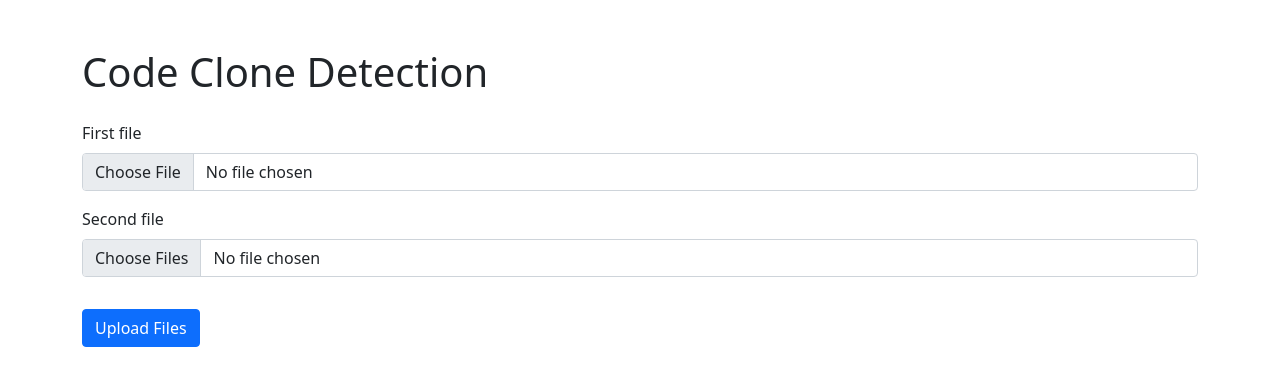
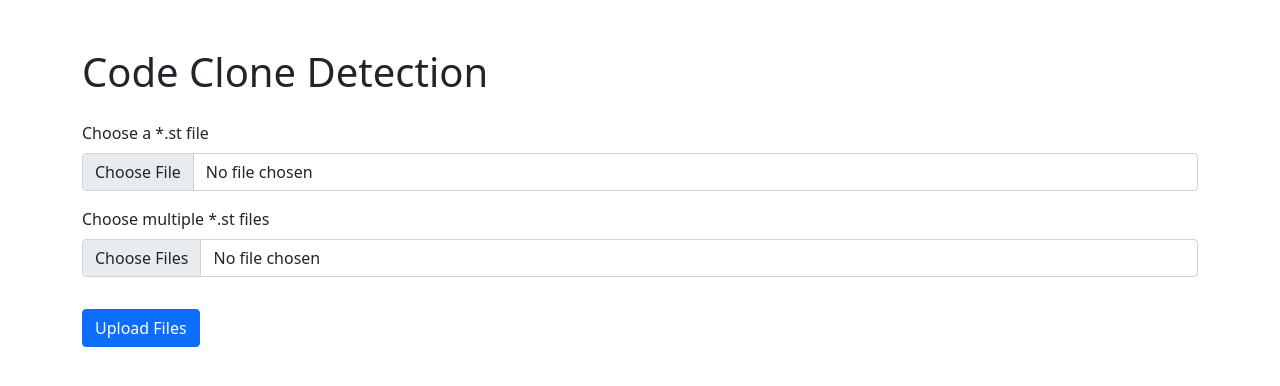
Before and after one commit to NMO13/structured-text-clone-detection, a Flask app: page /upload/ in a window 1280 px wide. Shown: the top 386 px of the page. Run offline with Flask 2, Linux system fonts and the light colour scheme; parts of the project's set-up code (start-up, migrations or seed data) failed here and were passed over.

Commit message:
Changed text.

```diff
--- a/api/templates/base.html
+++ b/api/templates/base.html
@@ -9,12 +9,12 @@
             <h1>Code Clone Detection</h1>
             <form method=post enctype=multipart/form-data>
                 <div class="mb-3">
-                    <label for="first-file" class="form-label">First file</label>
+                    <label for="first-file" class="form-label">Choose a *.st file</label>
                     <input id="first-file" type="file" name="file" class="form-control">
                 </div>
 
                 <div class="mb-3">
-                    <label for="second-file" class="form-label">Second file</label>
+                    <label for="second-file" class="form-label">Choose multiple *.st files</label>
                     <input id="second-file" type="file" name="file[]" multiple="" class="form-control">
                 </div>
 
```
